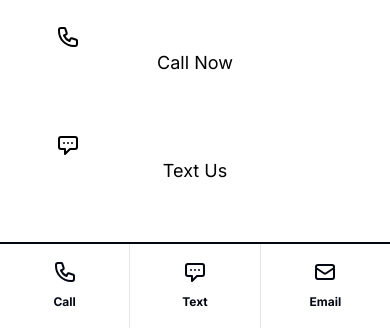
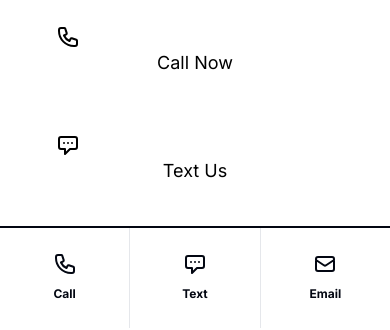
Before and after one commit to locks619/safecracker.com, an Astro site: page / in a window 390 px wide. Shown: the part 516-846 px from the top of the page. Built offline with nearby package versions, Linux system fonts and the light colour scheme; Astro itself is replaced by a stand-in of ours.

Commit message:
FINAL: Increase mobile sticky bar tap targets to 48px min height

```diff
--- a/src/pages/index.astro
+++ b/src/pages/index.astro
@@ -117,21 +117,21 @@ import Footer from "../components/Footer.astro";
   <!-- Mobile Sticky Bar -->
   <div class="md:hidden fixed bottom-0 left-0 right-0 bg-white border-t-2 border-gray-950 z-50">
     <div class="grid grid-cols-3 gap-px bg-gray-200">
-      <a href="tel:+16197948355" class="bg-white py-4 text-center hover:bg-gray-50">
+      <a href="tel:+16197948355" class="bg-white py-6 text-center hover:bg-gray-50">
         <svg class="w-6 h-6 mx-auto mb-1 text-gray-950" fill="none" stroke="currentColor" viewBox="0 0 24 24">
           <path stroke-linecap="round" stroke-linejoin="round" stroke-width="2" d="M3 5a2 2 0 012-2h3.28a1 1 0 01.948.684l1.498 4.493a1 1 0 01-.502 1.21l-2.257 1.13a11.042 11.042 0 005.516 5.516l1.13-2.257a1 1 0 011.21-.502l4.493 1.498a1 1 0 01.684.949V19a2 2 0 01-2 2h-1C9.716 21 3 14.284 3 6V5z"></path>
         </svg>
         <span class="text-xs font-bold text-gray-950">Call</span>
       </a>
 
-      <a href="sms:+16197948355" class="bg-white py-4 text-center hover:bg-gray-50">
+      <a href="sms:+16197948355" class="bg-white py-6 text-center hover:bg-gray-50">
         <svg class="w-6 h-6 mx-auto mb-1 text-gray-950" fill="none" stroke="currentColor" viewBox="0 0 24 24">
           <path stroke-linecap="round" stroke-linejoin="round" stroke-width="2" d="M8 10h.01M12 10h.01M16 10h.01M9 16H5a2 2 0 01-2-2V6a2 2 0 012-2h14a2 2 0 012 2v8a2 2 0 01-2 2h-5l-5 5v-5z"></path>
         </svg>
         <span class="text-xs font-bold text-gray-950">Text</span>
       </a>
 
-      <a href="/contact" class="bg-white py-4 text-center hover:bg-gray-50">
+      <a href="/contact" class="bg-white py-6 text-center hover:bg-gray-50">
         <svg class="w-6 h-6 mx-auto mb-1 text-gray-950" fill="none" stroke="currentColor" viewBox="0 0 24 24">
           <path stroke-linecap="round" stroke-linejoin="round" stroke-width="2" d="M3 8l7.89 5.26a2 2 0 002.22 0L21 8M5 19h14a2 2 0 002-2V7a2 2 0 00-2-2H5a2 2 0 00-2 2v10a2 2 0 002 2z"></path>
         </svg>
```
Also changed, not shown: docs/index.html (+1 -1 lines).
